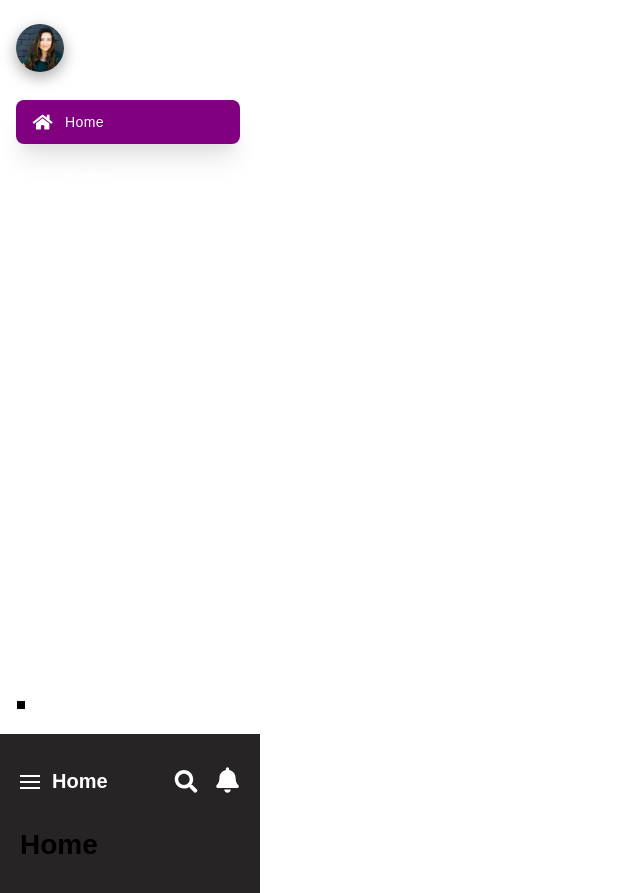
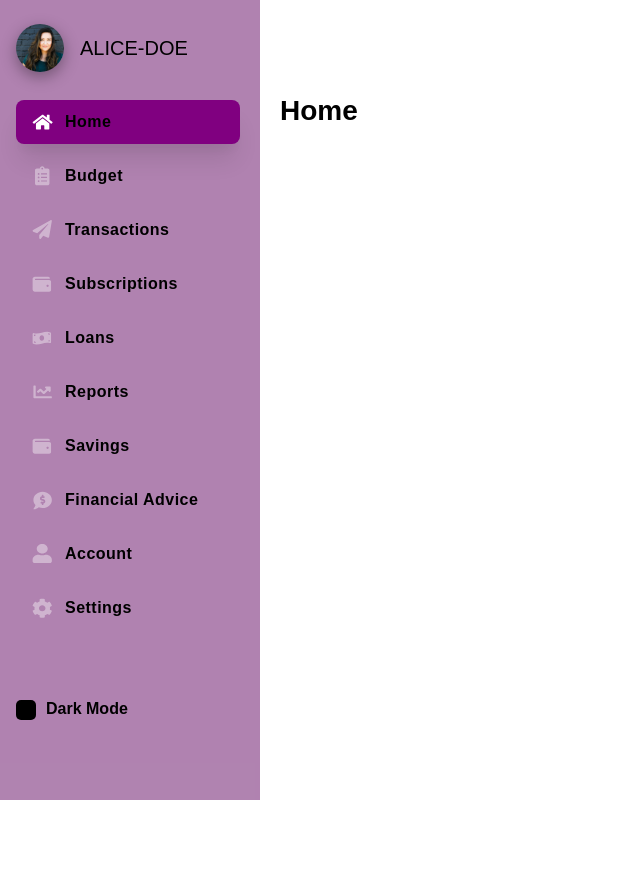
Before and after one commit to ssebag/Dashboard, a React (Vite) app: page / in a window 1280 px wide. Shown: the whole page, without its empty margins (0-640 px from the left). After the commit the page ends 800 px from the top, so only its background shows below. Built offline with nearby package versions, Linux system fonts and the light colour scheme; a web font is replaced by a local one.

Commit message:
dark mode style

```diff
--- a/src/App.css
+++ b/src/App.css
@@ -37,7 +37,6 @@ ul {
 a {
   color: unset;
   text-decoration: none;
-  color: var(--clr-white);
 }
 button {
   background-color: transparent;
@@ -104,14 +103,24 @@ button {
 
 /* =================================== For dark ================================== */
 .dark{
-    background-color: var(--Black-color);
-    color: var(--White-color) !important ;
+    color: var(--clr-white) !important ;
     transition:all 0.3s;
 }
+.dark .sidebar{
+  background-color: #000000ed !important;
+}
+.dark .main-content{
+  background-color: #1e1c1cf5 !important;
+}
 .light{
-    background-color: var(--White-color);
-    color: var(--Black-color) !important;
+    color: var(--clr-black) !important;
     transition:all 0.3s;
+}
+.light .sidebar{
+  background-color: var(--clr-baby-purple) !important;
+}
+.light .main-content{
+  background-color: var(--clr-white) !important;
 }
 
 @media screen and (max-width: 1400px) {
--- a/src/App.jsx
+++ b/src/App.jsx
@@ -6,12 +6,12 @@ import {DarkModeProvider} from './context/DarkModeContext';
 function App() {
 
   return (
+     <DarkModeProvider>
         <div className='app'>
-          <DarkModeProvider>
               <Sidebar />
-               <Content />
-           </DarkModeProvider>
+              <Content />
         </div>
+    </DarkModeProvider>
   )
 }
 
--- a/src/layout/Content/Content.css
+++ b/src/layout/Content/Content.css
@@ -1,5 +1,5 @@
 .main-content {
-    background-color: #1e1c1cf5;
+  /*   background-color: #1e1c1cf5; */
     flex: 1;
     padding: 32px;
   }
--- a/src/layout/Sidebar/Sidebar.css
+++ b/src/layout/Sidebar/Sidebar.css
@@ -1,6 +1,5 @@
 /* sidebar */
 .sidebar {
-  /**background-color: #000000ed;*/
   width: 260px;
   padding: 36px 20px;
   transition: var(--transition-default);
@@ -24,7 +23,7 @@
 }
 .info-name {
   font-size: 20px;
-  color: var(--clr-white);
+ /*  color: var(--clr-white); */
   text-transform: uppercase;
 }
 .navigation {
@@ -65,9 +64,12 @@
   letter-spacing: 0.03em;
   border: 1px solid transparent;
   transition: var(--transition-default);
+  font-weight: 600;
+  font-size: 16px;
 }
 .nav-link:hover {
   border: 1px solid var( --clr-purple);
+  font-weight: 700;
 }
 .nav-link.active {
   background-color:  var(--clr-purple);
@@ -80,13 +82,27 @@
 .nav-link-text {
   text-transform: capitalize;
 }
+.mode_div{
+  width: 100%;
+  display: flex;
+  gap: 10px;
+}
 .mode_dark{
-  height: 10px;
-  width: 10px;
-  background-color: black;
-  border: 1px solid white;
+  height: 20px;
+  width: 20px;
+  background-color: var(--clr-black);
+  border-radius: 5px;
 }
-
+.mode_light{
+  height: 20px;
+  width: 20px;
+  background-color: var(--clr-white);
+  border-radius: 5px;
+}
+.mode_paragraph{
+  font-weight: 600;
+  font-size: 16px;
+}
 @media screen and (max-width: 1400px) {
   .sidebar {
     padding: 24px 16px;
--- a/src/layout/Sidebar/Sidebar.jsx
+++ b/src/layout/Sidebar/Sidebar.jsx
@@ -19,10 +19,10 @@ const Sidebar = () => {
     }
   }, [isSidebarOpen]);
    //============================= Mode =======================
- const { ToggleChangeMode , theme} = useContext(DarkModeContext);
+ const { ToggleChangeMode, theme} = useContext(DarkModeContext);
 
   return (
-    <div className={ `sidebar ${sidebarClass} ${theme === 'dark'? 'dark' : 'light'} ` }>
+    <div className={ `sidebar ${sidebarClass} ` }>
       <div className="user-info">
           <div className="info-img img-fit-cover">
               <img src={ personsImgs.person } alt="profile image" />
@@ -44,7 +44,10 @@ const Sidebar = () => {
             }
           </ul>
       </nav>
-      <div className='mode_dark' onClick={ToggleChangeMode}></div>
+     <div className='mode_div' onClick={ToggleChangeMode}>
+        <div className={`${theme === 'dark' ? 'mode_light' : 'mode_dark'}`}></div>
+        <p className='mode_paragraph'>{theme === 'dark' ? 'Light Mode' : 'Dark Mode'}</p>
+     </div>
     </div>
   )
 }
```
